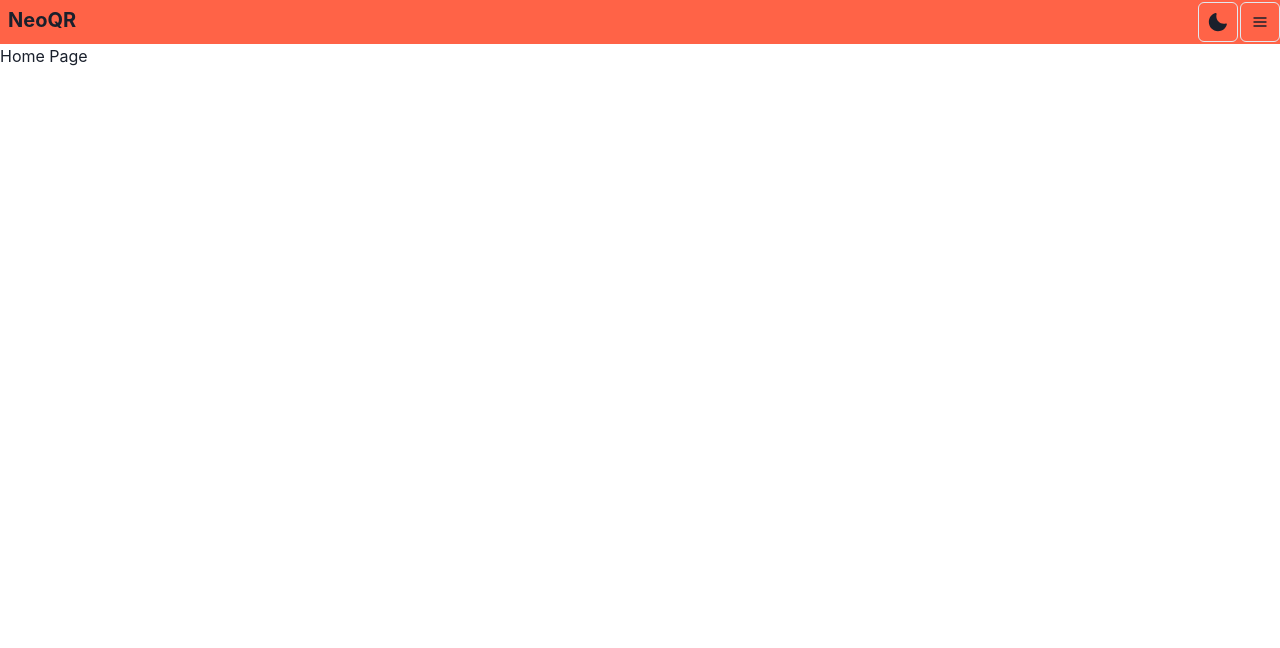
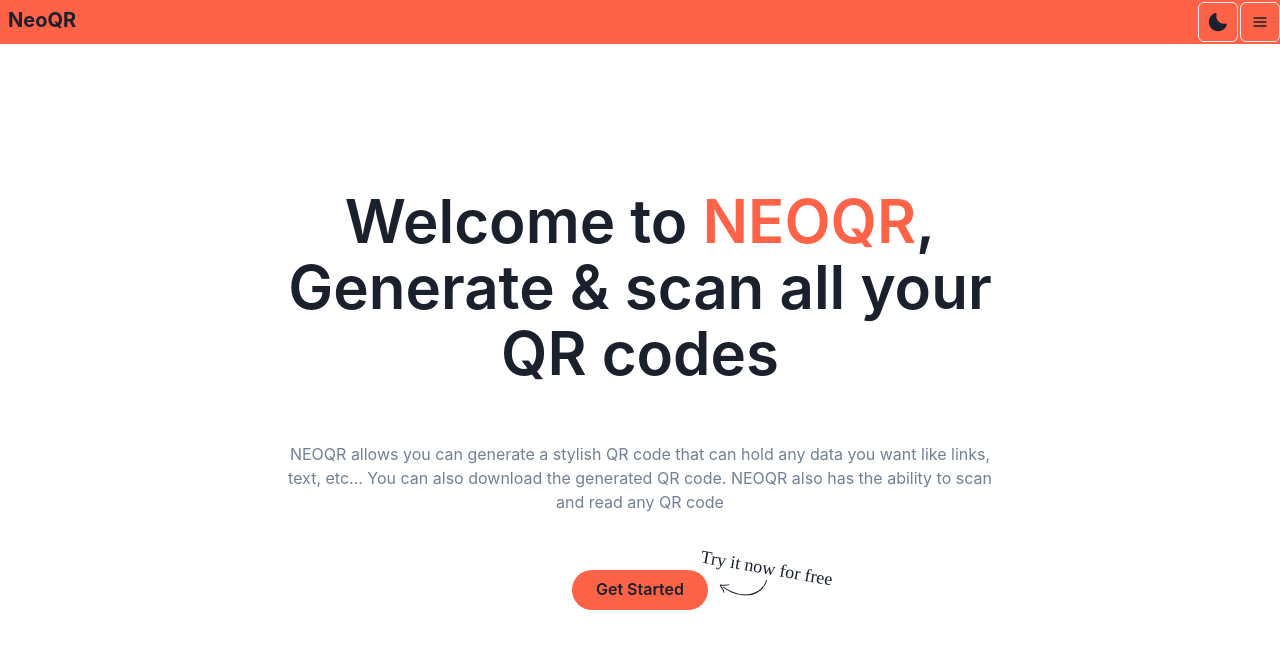
Before and after one commit to mostafa-taman-ashtrei/NeoQR, a React (Create React App) app: page / in a window 1280 px wide. Shown: the top 648 px of the page. Built offline with nearby package versions, Linux system fonts and the light colour scheme.

Commit message:
create Home page

```diff
--- a/src/pages/Home.tsx
+++ b/src/pages/Home.tsx
@@ -1,10 +1,103 @@
 import React from 'react';
+import { Link as RouterLink } from 'react-router-dom';
+import {
+    Box,
+    Heading,
+    Container,
+    Text,
+    Button,
+    Stack,
+    Icon,
+    useColorModeValue,
+    createIcon,
+} from '@chakra-ui/react';
+
+const Arrow = createIcon({
+    displayName: 'Arrow',
+    viewBox: '0 0 72 24',
+    path: (
+        <path
+            fillRule="evenodd"
+            clipRule="evenodd"
+            d="M0.600904 7.08166C0.764293 6.8879 1.01492 6.79004 1.26654 6.82177C2.83216 7.01918 5.20326 7.24581 7.54543 7.23964C9.92491 7.23338 12.1351 6.98464 13.4704 6.32142C13.84 6.13785 14.2885 6.28805 14.4722 6.65692C14.6559 7.02578 14.5052 7.47362 14.1356 7.6572C12.4625 8.48822 9.94063 8.72541 7.54852 8.7317C5.67514 8.73663 3.79547 8.5985 2.29921 8.44247C2.80955 9.59638 3.50943 10.6396 4.24665 11.7384C4.39435 11.9585 4.54354 12.1809 4.69301 12.4068C5.79543 14.0733 6.88128 15.8995 7.1179 18.2636C7.15893 18.6735 6.85928 19.0393 6.4486 19.0805C6.03792 19.1217 5.67174 18.8227 5.6307 18.4128C5.43271 16.4346 4.52957 14.868 3.4457 13.2296C3.3058 13.0181 3.16221 12.8046 3.01684 12.5885C2.05899 11.1646 1.02372 9.62564 0.457909 7.78069C0.383671 7.53862 0.437515 7.27541 0.600904 7.08166ZM5.52039 10.2248C5.77662 9.90161 6.24663 9.84687 6.57018 10.1025C16.4834 17.9344 29.9158 22.4064 42.0781 21.4773C54.1988 20.5514 65.0339 14.2748 69.9746 0.584299C70.1145 0.196597 70.5427 -0.0046455 70.931 0.134813C71.3193 0.274276 71.5206 0.70162 71.3807 1.08932C66.2105 15.4159 54.8056 22.0014 42.1913 22.965C29.6185 23.9254 15.8207 19.3142 5.64226 11.2727C5.31871 11.0171 5.26415 10.5479 5.52039 10.2248Z"
+            fill="currentColor"
+        />
+    ),
+});
 
 const Home: React.FC = () => {
     return (
-        <div>
-            <h2>Home Page</h2>
-        </div>
+        <>
+            <Container maxW="3xl">
+                <Stack
+                    as={Box}
+                    textAlign="center"
+                    spacing={{ base: 8, md: 14 }}
+                    py={{ base: 20, md: 36 }}
+                >
+                    <Heading
+                        fontWeight={600}
+                        fontSize={{ base: '2xl', sm: '4xl', md: '6xl' }}
+                        lineHeight="110%"
+                    >
+                        Welcome to
+                        {' '}
+                        <Text as="span" color="tomato">
+                            NEOQR
+                        </Text>
+                        , Generate & scan all your QR codes
+                        <br />
+
+                    </Heading>
+                    <Text color="gray.500">
+                        NEOQR allows you can generate a stylish QR code that can hold
+                        any data you want like links, text, etc... You can also download
+                        the generated QR code. NEOQR also has the ability to
+                        scan and read any QR code
+                    </Text>
+                    <Stack
+                        direction="column"
+                        spacing={3}
+                        align="center"
+                        alignSelf="center"
+                        position="relative"
+                    >
+                        <RouterLink to="/generate">
+                            <Button
+                                bg="tomato"
+                                rounded="full"
+                                px={6}
+                                _hover={{
+                                    bg: 'red.600',
+                                }}
+                            >
+                                Get Started
+                            </Button>
+                        </RouterLink>
+                        <Box>
+                            <Icon
+                                as={Arrow}
+                                color={useColorModeValue('gray.800', 'gray.300')}
+                                w={71}
+                                position="absolute"
+                                right={-71}
+                                top="10px"
+                            />
+                            <Text
+                                fontSize="lg"
+                                fontFamily="Caveat"
+                                position="absolute"
+                                right="-125px"
+                                top="-15px"
+                                transform="rotate(10deg)"
+                            >
+                                Try it now for free
+                            </Text>
+                        </Box>
+                    </Stack>
+                </Stack>
+            </Container>
+        </>
     );
 };
 
```
